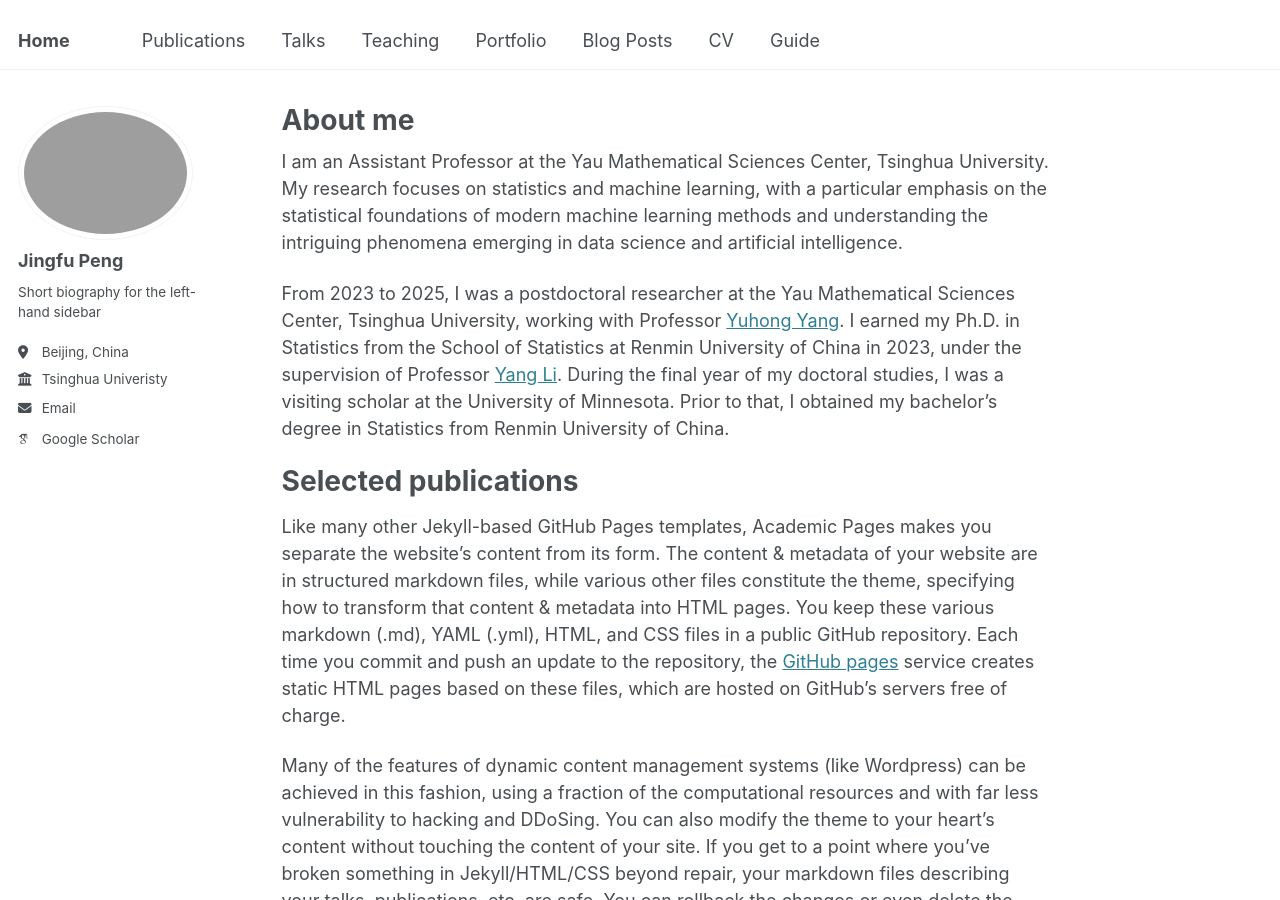
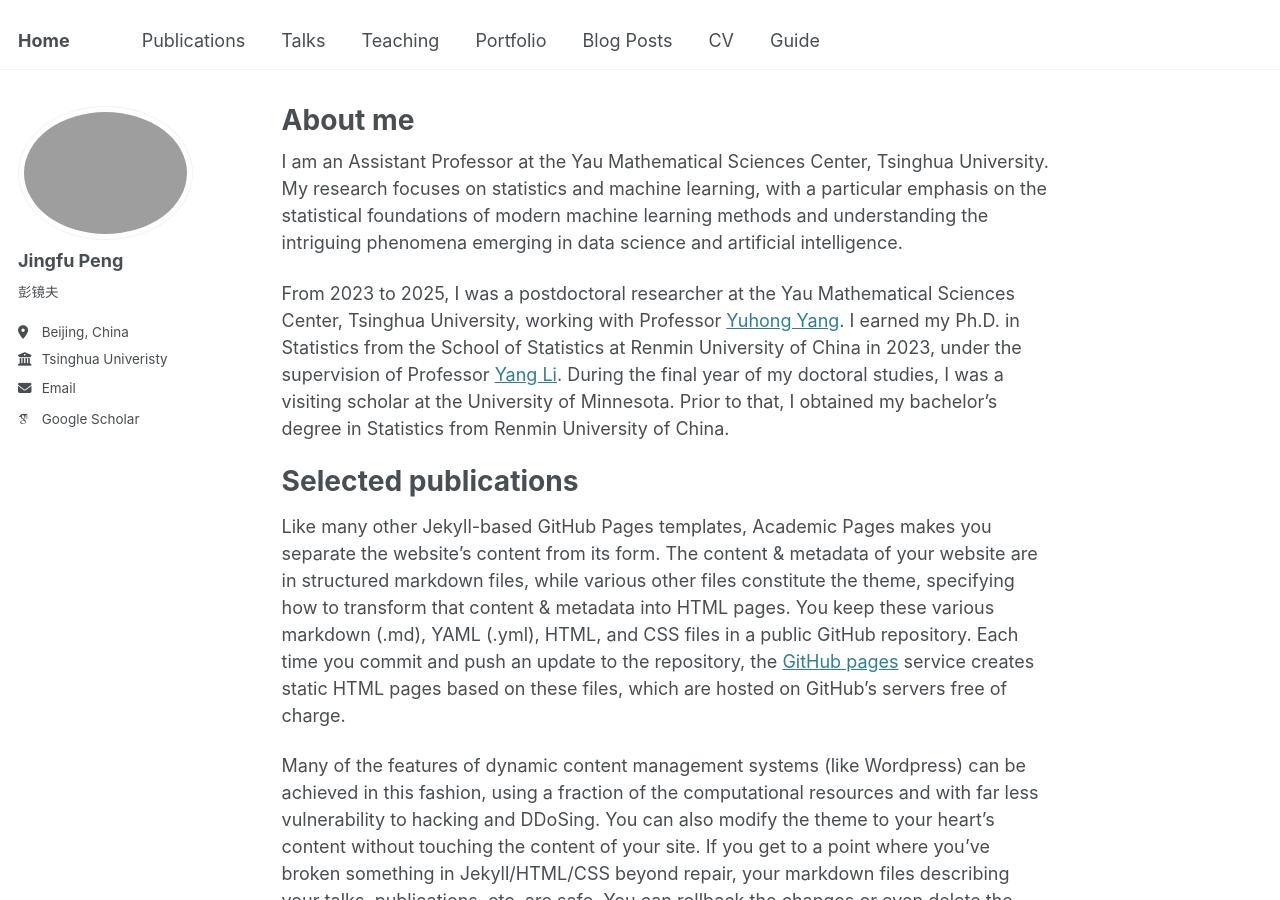
Before and after one commit to aypjf/aypjf.github.io, a Jekyll site: the page built from _pages/about.md, in a window 1280 px wide and 900 px high. Built offline with Jekyll 4.4.1, drawn with Linux system fonts in a browser that asks for light colours; some web fonts are replaced.

Commit message:
Update _config.yml

```diff
--- a/_config.yml
+++ b/_config.yml
@@ -25,7 +25,7 @@ author:
   avatar           : "profile.png"
   name             : "Jingfu Peng"
   # pronouns         : # example: "she/her"
-  bio              : "Short biography for the left-hand sidebar"
+  bio              : "彭镜夫"
   location         : "Beijing, China"
   employer         : "Tsinghua Univeristy"
   uri              : # URL
```
